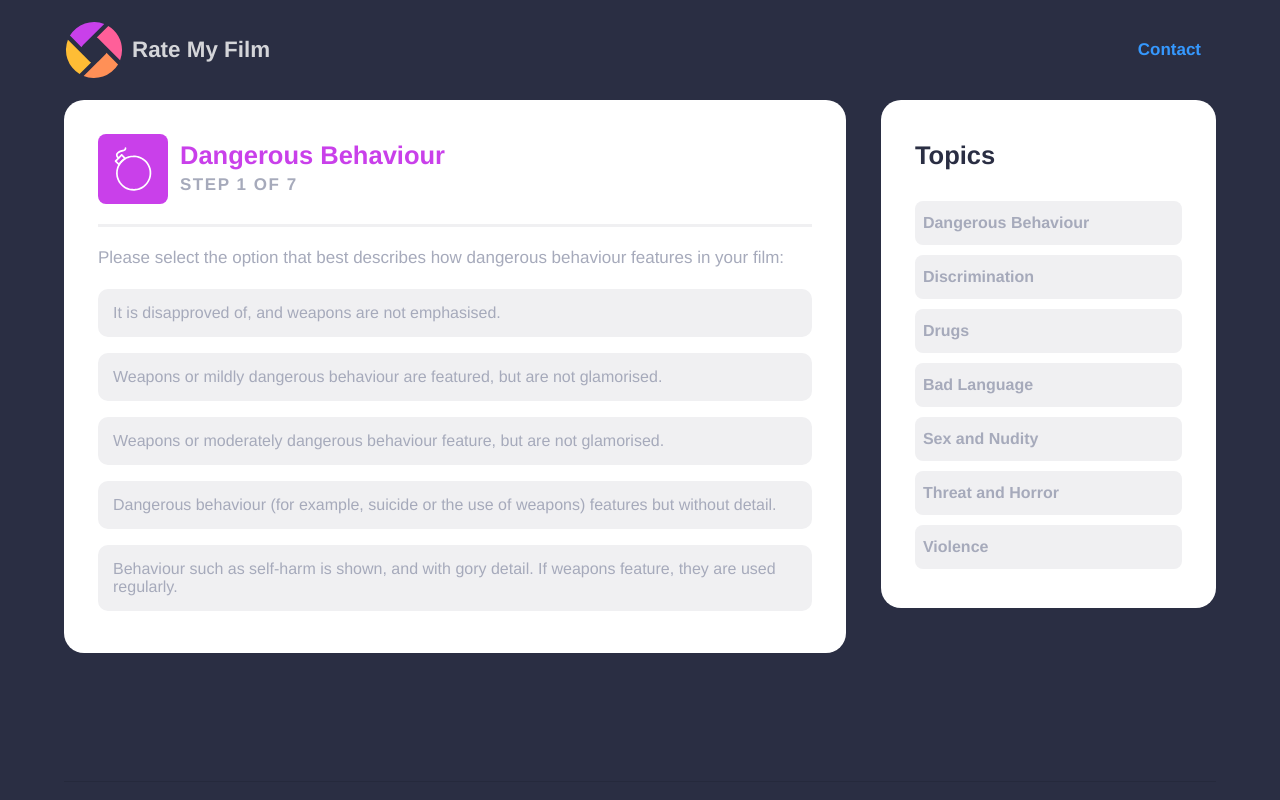
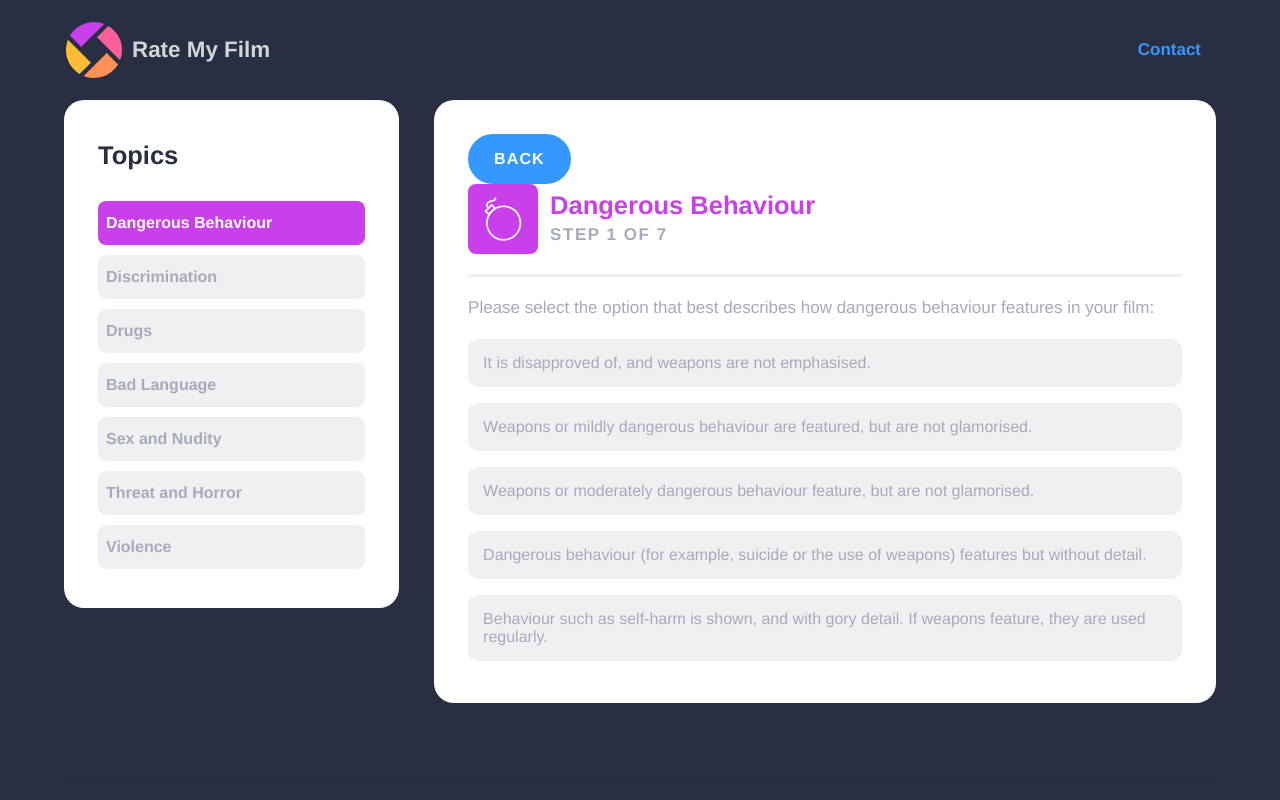
Before and after one commit to kingstar41/rate-my-film, a React (Create React App) app: page / in a window 1280 px wide. Both pictures are taken after a click on the button "GET STARTED". Shown: the top 800 px of the page. Built offline with nearby package versions, Linux system fonts and the light colour scheme; a web font is replaced by a local one.

Commit message:
Setup for Back Button Added
Basic changes added in preparation for back button.

```diff
--- a/src/Content.js
+++ b/src/Content.js
@@ -178,18 +178,20 @@ const Content = () => {
         <FinalRating finalAgeRating={finalAgeRating} ratingColor={ratingColor} ratingsList={ratingsList} answers={answers} />
         ) : (
         <main className="form-container">
-            <div className="w-70">
-                <Questions topics={topics} handleAnswerOptionClick={handleAnswerOptionClick} i={i} currentTopic={currentTopic} setCurrentTopic={setCurrentTopic} />
-            </div>
         <div className="w-30">
                 <div className="pagination">
                 <h2>Topics</h2>
                 { topics.map((topic) => (
-                        <button className="item">
+                    <button key={topic.id} className="item" style={ (currentTopic === topic.id) ? { backgroundColor: topic.color, color: '#ffffff'} : {} }
+                    // onClick={() => setCurrentTopic(topic.id)}
+                    >
                     { topic.categoryTitle }
                     </button>
                 )) }
                 </div>
+            </div>
+            <div className="w-70">
+                <Questions topics={topics} handleAnswerOptionClick={handleAnswerOptionClick} i={i} currentTopic={currentTopic} setCurrentTopic={setCurrentTopic} />
             </div>
         </main>
     )}
--- a/src/Questions.js
+++ b/src/Questions.js
@@ -51,6 +51,10 @@ const Questions = ({ topics, handleAnswerOptionClick, i }) => {
               className={`card ${determineClasses(indexes, index)}`}
               >
 
+              <button>
+                Back
+              </button>
+
               <div className="question-section">
 
                 <div className="icon" style={{ backgroundColor: topic.color }}>
```
Lines whose indentation alone changed are shown as unchanged.
